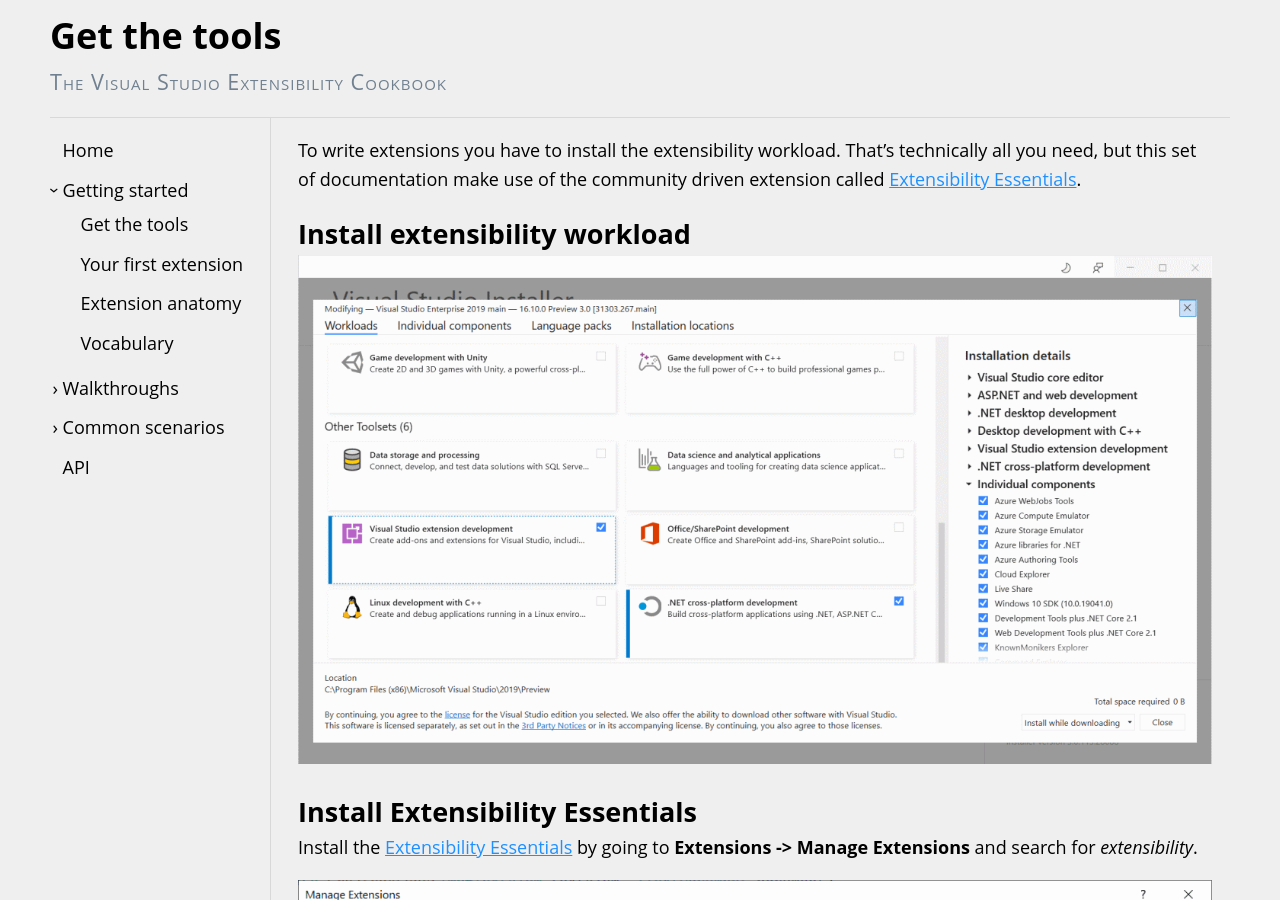
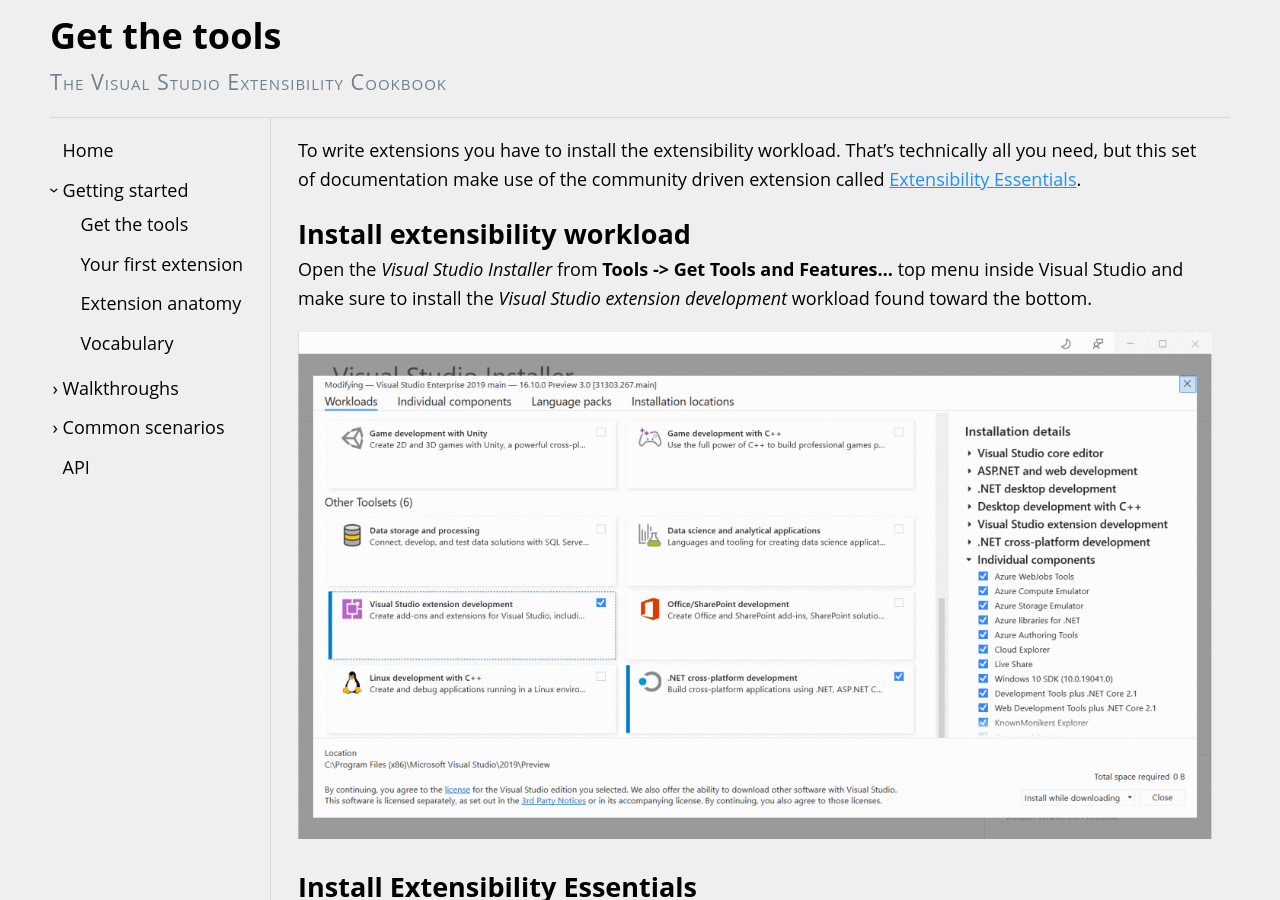
Before and after one commit to VsixCommunity/docs, a Jekyll site: the page built from docs/getting-started/get-the-tools.md, in a window 1280 px wide and 900 px high. Built offline with Jekyll 4.4.1, drawn with Linux system fonts in a browser that asks for light colours.

Commit message:
Fixed viewport

```diff
--- a/docs/_layouts/default.html
+++ b/docs/_layouts/default.html
@@ -2,7 +2,7 @@
 <html lang="en">
 <head>
     <meta charset="utf-8">
-    <meta name="viewport" content="width=device-width, initial-scale=1, viewport-fit=cover, shrink-to-fit=no" />
+    <meta name="viewport" content="width=device-width, initial-scale=1, viewport-fit=cover, shrink-to-fit=yes" />
     <title>{{ page.title }} | {{ site.title }}</title>
     <meta name="description" content="{{ site.description }}" />
     <base href="/docs/" />
--- a/docs/getting-started/get-the-tools.md
+++ b/docs/getting-started/get-the-tools.md
@@ -5,6 +5,8 @@ title: Get the tools
 To write extensions you have to install the extensibility workload. That's technically all you need, but this set of documentation make use of the community driven extension called [Extensibility Essentials](https://marketplace.visualstudio.com/items?itemName=MadsKristensen.ExtensibilityEssentials2019).
 
 ## Install extensibility workload
+
+Open the *Visual Studio Installer* from **Tools -> Get Tools and Features...** top menu inside Visual Studio and make sure to install the *Visual Studio extension development* workload found toward the bottom.
 
 ![VS Installer](../assets/img/vs-installer.png)
 
```
